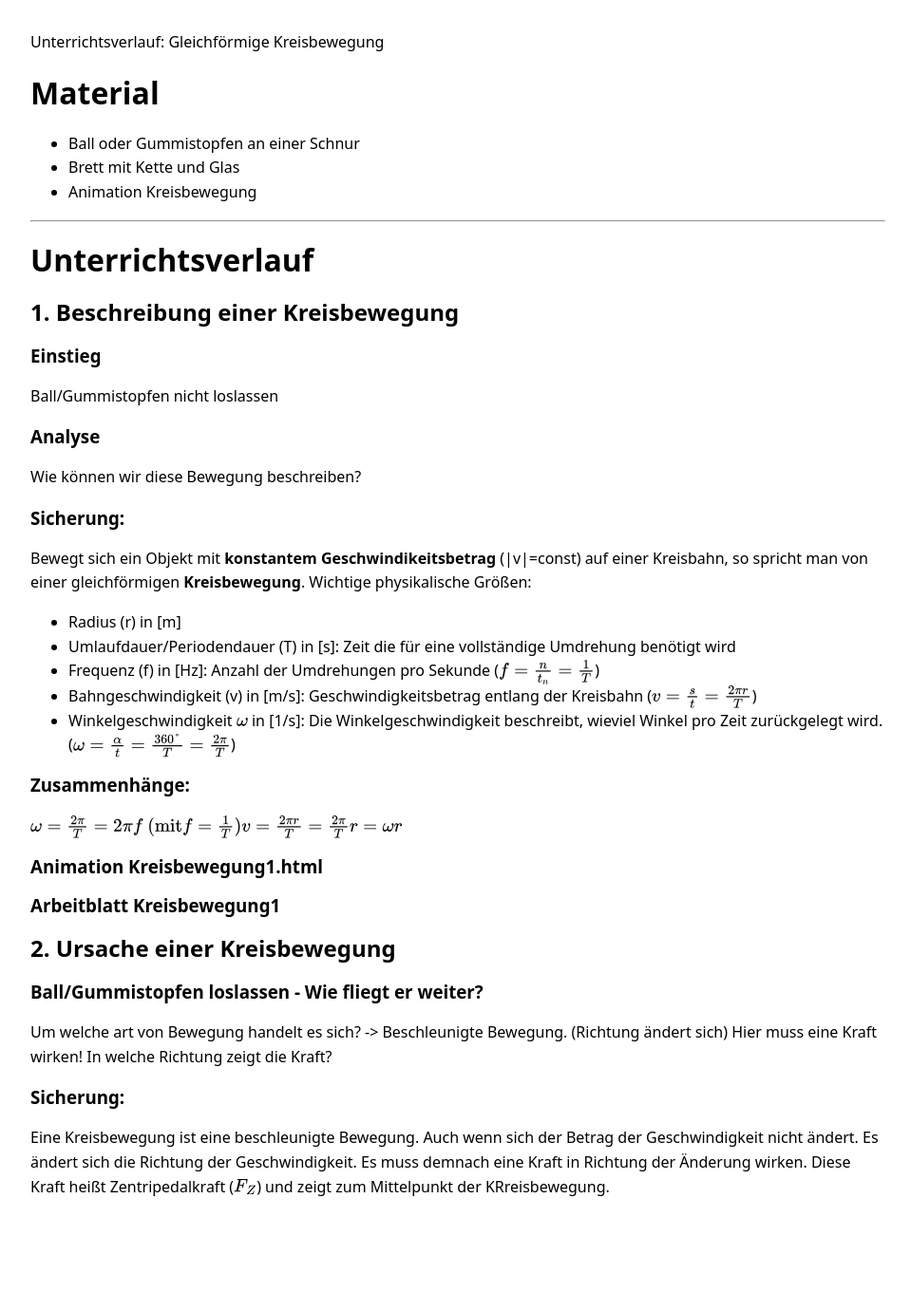
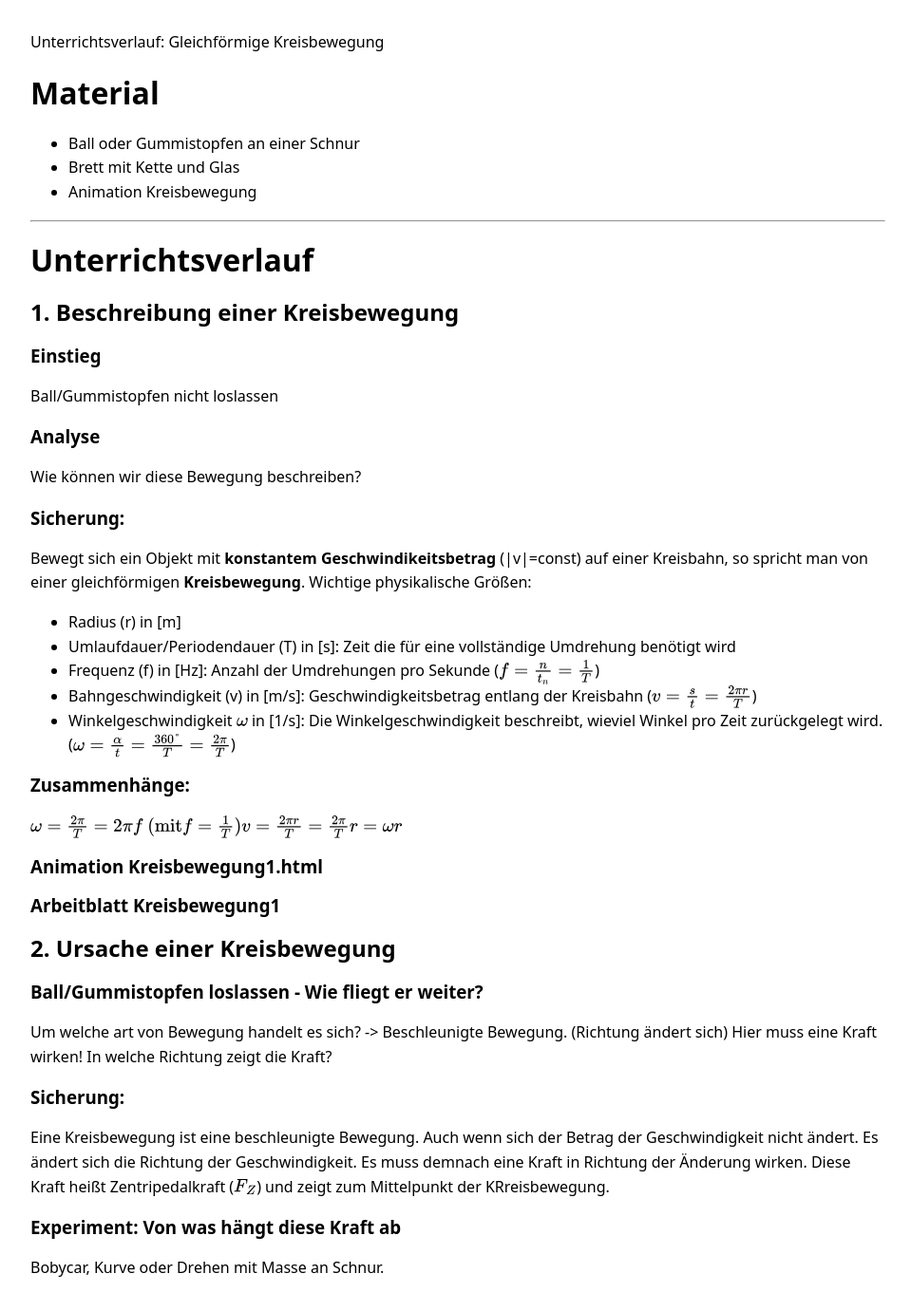
Before and after one commit to LepoldThaddenschule/unterricht-material, a Jekyll site: the page built from physik/klasse-10/kreisbewegung.md, in a window 1280 px wide. Shown: the whole page at 95% size, without its empty margins (158-1117 px from the left). Built offline with Jekyll 4.4.1, drawn with Linux system fonts in a browser that asks for light colours; before the commit the page ends 1295 px from its top, so only the background shows below that.

Commit message:
Zentripedalkraft v2

```diff
--- a/physik/klasse-10/kreisbewegung.md
+++ b/physik/klasse-10/kreisbewegung.md
@@ -46,3 +46,7 @@ In welche Richtung zeigt die Kraft?
 
 ### Sicherung:
 Eine Kreisbewegung ist eine beschleunigte Bewegung. Auch wenn sich der Betrag der Geschwindigkeit nicht ändert. Es ändert sich die Richtung der Geschwindigkeit. Es muss demnach eine Kraft in Richtung der Änderung wirken. Diese Kraft heißt Zentripedalkraft ($F_Z$) und zeigt zum Mittelpunkt der KRreisbewegung.
+
+### Experiment: Von was hängt diese Kraft ab
+
+Bobycar, Kurve oder Drehen mit Masse an Schnur.
```
